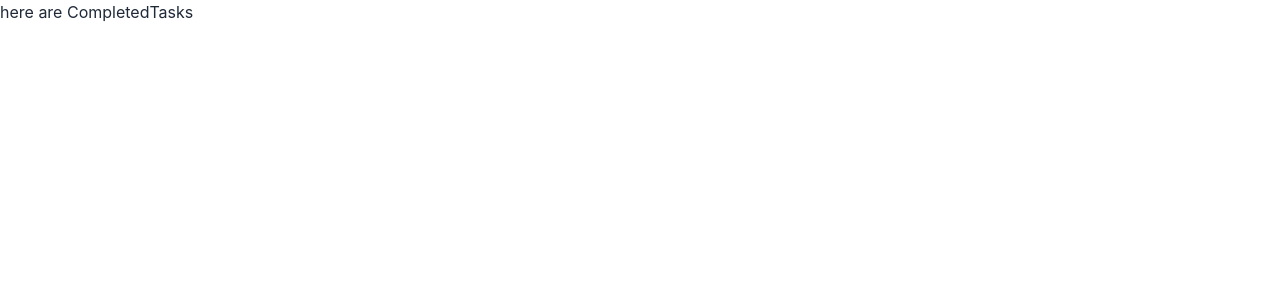
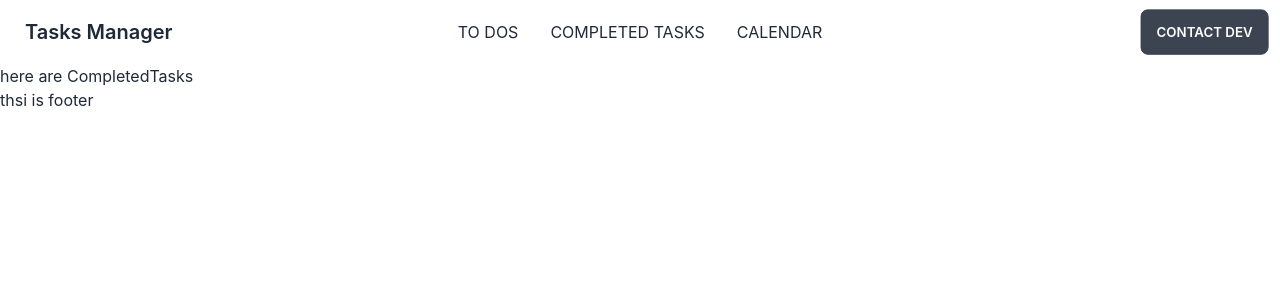
Before and after one commit to mahfuzswaron/tasks-manager, a React (Create React App) app: page /completedTasks in a window 1280 px wide. Shown: the top 300 px of the page. Built offline with nearby package versions, Linux system fonts and the light colour scheme.

Commit message:
navbar doneL

```diff
--- a/src/App.js
+++ b/src/App.js
@@ -2,10 +2,13 @@ import { Routes, Route } from 'react-router-dom';
 import Calendar from './components/pages/Calendar/Calendar';
 import CompletedTasks from './components/pages/completed-tasks/CompletedTasks';
 import ToDos from './components/pages/to-dos/ToDos';
+import Footer from './components/shared/Footer';
+import Navbar from './components/shared/Navbar';
 import NotFound from './components/shared/NotFound';
 function App() {
   return (
     <div>
+      <Navbar />
       <Routes>
         <Route path='/' element={<ToDos />} />
         <Route path='/todos' element={<ToDos />} />
@@ -13,6 +16,7 @@ function App() {
         <Route path='/calendar' element={<Calendar />} />
         <Route path='*' element={<NotFound />} />
       </Routes>
+      <Footer />
     </div>
   );
 }
--- a/src/components/pages/Home/Home.js
+++ /dev/null
@@ -1,11 +0,0 @@
-import React from 'react';
-
-const Home = () => {
-    return (
-        <div>
-            home
-        </div>
-    );
-};
-
-export default Home;
--- /dev/null
+++ b/src/components/shared/Footer.js
@@ -0,0 +1,11 @@
+import React from 'react';
+
+const Footer = () => {
+    return (
+        <footer>
+            thsi is footer
+        </footer>
+    );
+};
+
+export default Footer;
--- /dev/null
+++ b/src/components/shared/Navbar.js
@@ -0,0 +1,42 @@
+import React from 'react';
+import { Link } from "react-router-dom";
+
+const todos = <Link to="/" >TO DOs</Link>
+const completedTasks = <Link to="/completedTasks" >completed Tasks</Link>
+const calendar = <Link to="/calendar" >calendar</Link>
+const contactDev = <a class="btn" href='https://mahfuzswaron.netlify.app/' target="_blank" rel="noreferrer">Contact Dev</a>
+const Navbar = () => {
+    return (
+        <nav class="navbar bg-base-100">
+
+            <div class="navbar-start">
+                <div class="dropdown">
+                    <label tabindex="0" class="btn btn-ghost lg:hidden">
+                        <svg xmlns="http://www.w3.org/2000/svg" class="h-5 w-5" fill="none" viewBox="0 0 24 24" stroke="currentColor"><path stroke-linecap="round" stroke-linejoin="round" stroke-width="2" d="M4 6h16M4 12h8m-8 6h16" /></svg>
+                    </label>
+                    <ul tabindex="0" class="menu menu-compact dropdown-content mt-3 p-2 shadow bg-base-100 rounded-box w-52 uppercase">
+                        <li>{todos}</li>
+                        <li>{completedTasks}</li>
+                        <li>{calendar}</li>
+                        <li>{contactDev}</li>
+
+                    </ul>
+                </div>
+                <a class="btn btn-ghost normal-case text-xl">Tasks Manager</a>
+            </div>
+            <div class="navbar-center hidden lg:flex">
+                <ul class="menu menu-horizontal p-0 uppercase">
+                    <li>{todos}</li>
+                    <li>{completedTasks}</li>
+                    <li>{calendar}</li>
+                </ul>
+            </div>
+            <div class="hidden lg:flex navbar-end">
+                {contactDev}
+            </div>
+
+        </nav>
+    );
+};
+
+export default Navbar;
```
